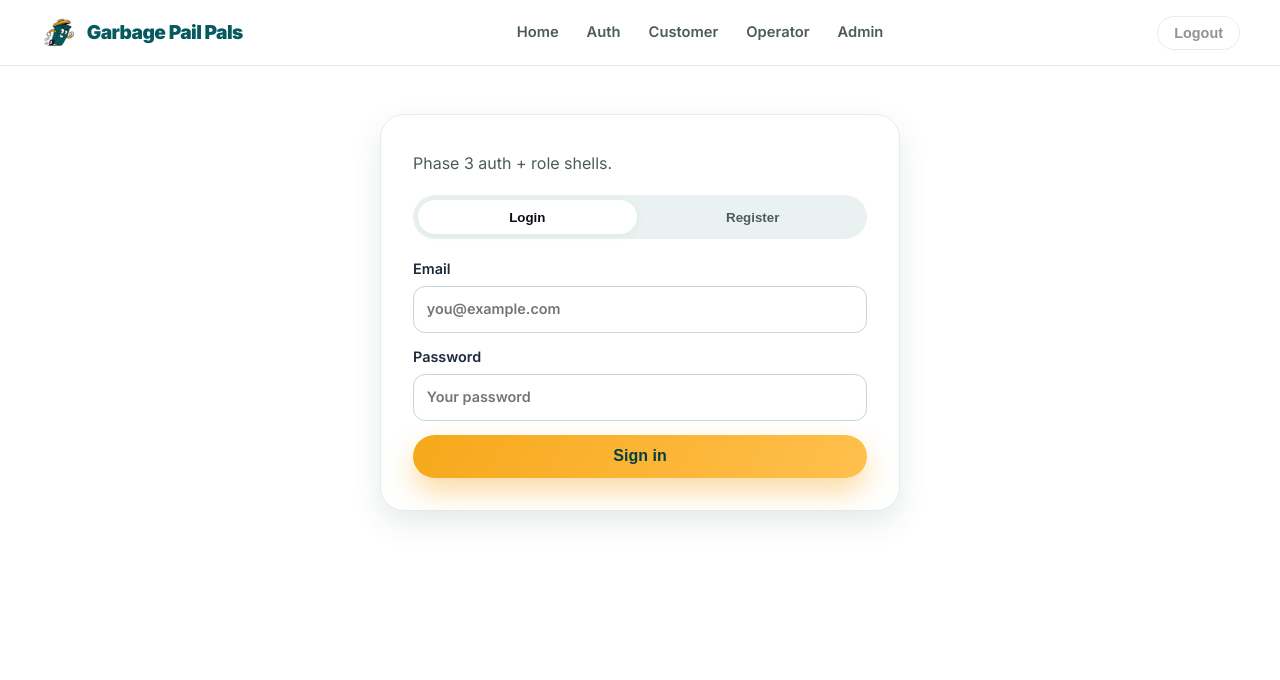
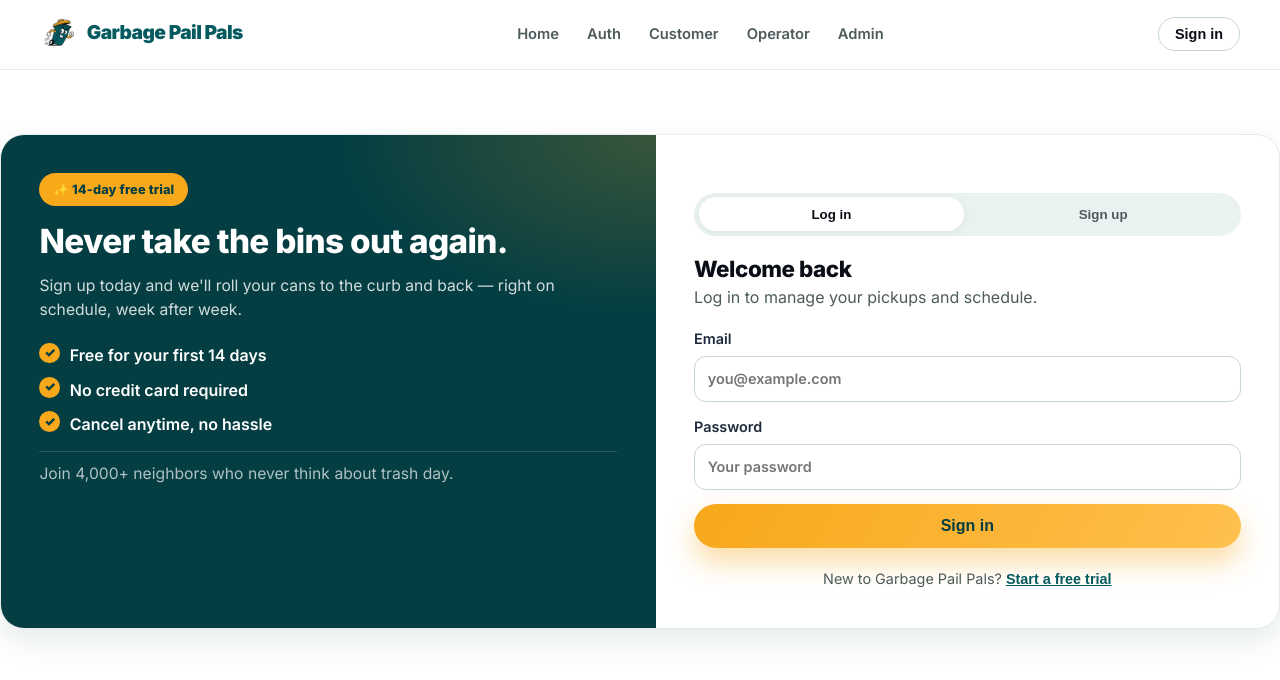
Before and after one commit to auz1111/garbagepailpals, a React (Vite) app in the folder apps/web/: page /auth in a window 1280 px wide. Shown: the top 680 px of the page. Built offline with nearby package versions, Linux system fonts and the light colour scheme; no server answers; a web font is replaced by a local one.

Commit message:
added link to logo antr title

```diff
--- a/apps/web/src/App.tsx
+++ b/apps/web/src/App.tsx
@@ -108,6 +108,16 @@ export function App() {
     navigate("/auth");
   }
 
+  function goToSignUp() {
+    setMode("REGISTER");
+    navigate("/auth");
+  }
+
+  function goToSignIn() {
+    setMode("LOGIN");
+    navigate("/auth");
+  }
+
   const primaryActionPath = isAuthenticated && user ? defaultRouteForRole(user.role) : "/auth";
 
   if (isBootstrapping) {
@@ -126,8 +136,10 @@ export function App() {
       <section className="app-shell">
         <header className="topbar">
           <h1>
-            <img className="brand-logo" src="/logo-96.png" width={96} height={96} alt="Garbage Pail Pals logo" />
+            <Link to="/" className="brand-link" aria-label="Garbage Pail Pals — home">
+              <img className="brand-logo" src="/logo-96.png" width={96} height={96} alt="" aria-hidden="true" />
               Garbage Pail Pals
+            </Link>
           </h1>
           <nav className="nav-links">
             <Link to="/">Home</Link>
@@ -136,9 +148,15 @@ export function App() {
             <Link to="/operator">Operator</Link>
             <Link to="/admin">Admin</Link>
           </nav>
-          <button type="button" onClick={logout} disabled={!isAuthenticated}>
+          {isAuthenticated ? (
+            <button type="button" onClick={logout}>
               Logout
             </button>
+          ) : (
+            <button type="button" onClick={goToSignIn}>
+              Sign in
+            </button>
+          )}
         </header>
 
         <Routes>
@@ -163,11 +181,15 @@ export function App() {
                     Residents and operators stay in sync on one tidy dashboard so nothing slips.
                   </p>
                   <div className="landing-actions">
-                    <button type="button" className="cta-primary" onClick={() => navigate(primaryActionPath)}>
+                    <button
+                      type="button"
+                      className="cta-primary"
+                      onClick={() => (isAuthenticated ? navigate(primaryActionPath) : goToSignUp())}
+                    >
                       {isAuthenticated ? "Go to dashboard" : "Start free trial"}
                     </button>
                     {!isAuthenticated ? (
-                      <button type="button" className="cta-secondary" onClick={() => navigate("/auth")}>
+                      <button type="button" className="cta-secondary" onClick={goToSignIn}>
                         Sign in
                       </button>
                     ) : null}
@@ -270,7 +292,7 @@ export function App() {
                         <li>Curbside roll-out &amp; return</li>
                         <li>Text &amp; email reminders</li>
                       </ul>
-                      <button type="button" className="plan-cta" onClick={() => navigate("/auth")}>
+                      <button type="button" className="plan-cta" onClick={goToSignUp}>
                         Go Starter
                       </button>
                     </article>
@@ -283,7 +305,7 @@ export function App() {
                         <li>Vacation holds &amp; reschedules</li>
                         <li>Priority support</li>
                       </ul>
-                      <button type="button" className="plan-cta" onClick={() => navigate("/auth")}>
+                      <button type="button" className="plan-cta" onClick={goToSignUp}>
                         Start free trial
                       </button>
                     </article>
@@ -296,7 +318,7 @@ export function App() {
                         <li>Operator job assignment</li>
                         <li>Service reports &amp; history</li>
                       </ul>
-                      <button type="button" className="plan-cta" onClick={() => navigate("/auth")}>
+                      <button type="button" className="plan-cta" onClick={goToSignUp}>
                         Go Pro Ops
                       </button>
                     </article>
@@ -323,7 +345,7 @@ export function App() {
                       Create an account and jump straight to your role dashboard in seconds.
                     </p>
                     <div className="landing-actions">
-                      <button type="button" className="cta-primary" onClick={() => navigate("/auth")}>
+                      <button type="button" className="cta-primary" onClick={goToSignUp}>
                         Get started free
                       </button>
                       <a className="cta-link" href="#top">
@@ -346,7 +368,7 @@ export function App() {
                       <a href="#features">Features</a>
                       <a href="#how">How it works</a>
                       <a href="#pricing">Pricing</a>
-                      <Link to="/auth">Sign in</Link>
+                      <Link to="/auth" onClick={() => setMode("LOGIN")}>Sign in</Link>
                     </nav>
                     <small>© {new Date().getFullYear()} Garbage Pail Pals</small>
                   </div>
@@ -357,19 +379,45 @@ export function App() {
           <Route
             path="/auth"
             element={isAuthenticated && user ? <Navigate to={defaultRouteForRole(user.role)} replace /> : (
-              <section className="card">
-                <p className="subtext">Phase 3 auth + role shells.</p>
+              <section className="card auth-card">
+                <aside className="auth-promo">
+                  <span className="trial-badge">✨ 14-day free trial</span>
+                  <h2>Never take the bins out again.</h2>
+                  <p>
+                    Sign up today and we'll roll your cans to the curb and back — right on schedule,
+                    week after week.
+                  </p>
+                  <ul className="trial-perks">
+                    <li>Free for your first 14 days</li>
+                    <li>No credit card required</li>
+                    <li>Cancel anytime, no hassle</li>
+                  </ul>
+                  <p className="auth-promo-foot">
+                    Join 4,000+ neighbors who never think about trash day.
+                  </p>
+                </aside>
+
+                <div className="auth-form-side">
                   <div className="tabs">
                     <button type="button" className={mode === "LOGIN" ? "active" : ""} onClick={() => setMode("LOGIN")}>
-                    Login
+                      Log in
                     </button>
                     <button
                       type="button"
                       className={mode === "REGISTER" ? "active" : ""}
                       onClick={() => setMode("REGISTER")}
                     >
-                    Register
+                      Sign up
                     </button>
+                  </div>
+
+                  <div className="auth-head">
+                    <h3>{mode === "REGISTER" ? "Start your free trial" : "Welcome back"}</h3>
+                    <p className="subtext">
+                      {mode === "REGISTER"
+                        ? "Create your account — it takes less than a minute."
+                        : "Log in to manage your pickups and schedule."}
+                    </p>
                   </div>
 
                   {mode === "REGISTER" ? (
@@ -387,9 +435,16 @@ export function App() {
                         <input {...registerForm.register("password")} type="password" placeholder="At least 8 chars" />
                       </label>
                       <button type="submit" disabled={registerMutation.isPending}>
-                      {registerMutation.isPending ? "Creating account..." : "Create account"}
+                        {registerMutation.isPending ? "Starting your trial..." : "Start my free trial"}
                       </button>
+                      <p className="fineprint">No credit card required · Cancel anytime</p>
                       {registerMutation.isError ? <p className="error">{registerMutation.error.message}</p> : null}
+                      <p className="auth-switch">
+                        Already have an account?{" "}
+                        <button type="button" className="link-inline" onClick={() => setMode("LOGIN")}>
+                          Log in
+                        </button>
+                      </p>
                     </form>
                   ) : (
                     <form onSubmit={loginForm.handleSubmit((values) => loginMutation.mutate(values))}>
@@ -405,8 +460,15 @@ export function App() {
                         {loginMutation.isPending ? "Signing in..." : "Sign in"}
                       </button>
                       {loginMutation.isError ? <p className="error">{loginMutation.error.message}</p> : null}
+                      <p className="auth-switch">
+                        New to Garbage Pail Pals?{" "}
+                        <button type="button" className="link-inline" onClick={() => setMode("REGISTER")}>
+                          Start a free trial
+                        </button>
+                      </p>
                     </form>
                   )}
+                </div>
               </section>
             )}
           />
--- a/apps/web/src/styles.css
+++ b/apps/web/src/styles.css
@@ -119,8 +119,8 @@ a {
   width: 100%;
 }
 
-.app-shell > .card:not(.role-shell),
-.page > .card:not(.role-shell) {
+.app-shell > .card:not(.role-shell):not(.auth-card),
+.page > .card:not(.role-shell):not(.auth-card) {
   width: min(520px, calc(100% - 2rem));
   margin: 3rem auto;
 }
@@ -154,11 +154,19 @@ a {
   font-size: 1.2rem;
   font-weight: 900;
   letter-spacing: -0.03em;
-  display: flex;
+  white-space: nowrap;
+}
+
+.brand-link {
+  display: inline-flex;
   align-items: center;
   gap: 0.55rem;
-  white-space: nowrap;
   color: var(--teal);
+  text-decoration: none;
+}
+
+.brand-link:hover {
+  color: var(--teal-2);
 }
 
 .brand-logo {
@@ -759,6 +767,133 @@ a {
   margin-top: 0;
 }
 
+/* Auth — two-panel marketing card ----------------------------------------- */
+
+.auth-card {
+  width: min(880px, calc(100% - 2rem));
+  margin: clamp(2rem, 6vw, 4rem) auto;
+  padding: 0;
+  overflow: hidden;
+  display: grid;
+  grid-template-columns: 1.05fr 1fr;
+}
+
+.auth-promo {
+  background:
+    radial-gradient(80% 60% at 100% 0%, rgba(247, 168, 27, 0.22) 0%, transparent 60%),
+    var(--teal-deep);
+  color: #fff;
+  padding: clamp(1.6rem, 3vw, 2.4rem);
+  display: flex;
+  flex-direction: column;
+  gap: 0.9rem;
+}
+
+.trial-badge {
+  align-self: flex-start;
+  background: var(--gold);
+  color: var(--teal-deep);
+  font-weight: 800;
+  font-size: 0.8rem;
+  letter-spacing: 0.01em;
+  padding: 0.4rem 0.85rem;
+  border-radius: var(--pill);
+}
+
+.auth-promo h2 {
+  color: #fff;
+  margin: 0.2rem 0 0;
+  font-size: clamp(1.6rem, 2.6vw, 2.1rem);
+  line-height: 1.08;
+}
+
+.auth-promo p {
+  margin: 0;
+  color: rgba(255, 255, 255, 0.82);
+  font-size: 0.98rem;
+}
+
+.trial-perks {
+  list-style: none;
+  margin: 0.4rem 0 0;
+  padding: 0;
+  display: grid;
+  gap: 0.6rem;
+}
+
+.trial-perks li {
+  position: relative;
+  padding-left: 1.9rem;
+  font-weight: 600;
+  color: #fff;
+}
+
+.trial-perks li::before {
+  content: "✓";
+  position: absolute;
+  left: 0;
+  top: -0.05em;
+  width: 1.3rem;
+  height: 1.3rem;
+  display: grid;
+  place-items: center;
+  background: var(--gold);
+  color: var(--teal-deep);
+  border-radius: 999px;
+  font-size: 0.8rem;
+  font-weight: 900;
+}
+
+.auth-promo-foot {
+  margin-top: auto;
+  padding-top: 0.6rem;
+  font-size: 0.85rem;
+  color: rgba(255, 255, 255, 0.68) !important;
+  border-top: 1px solid rgba(255, 255, 255, 0.14);
+}
+
+.auth-form-side {
+  padding: clamp(1.6rem, 3vw, 2.4rem);
+}
+
+.auth-head {
+  margin: 1.3rem 0 1.1rem;
+}
+
+.auth-head h3 {
+  margin: 0 0 0.25rem;
+  font-size: 1.4rem;
+}
+
+.fineprint {
+  margin: 0.1rem 0 0;
+  text-align: center;
+  font-size: 0.82rem;
+  color: var(--slate-2);
+}
+
+.auth-switch {
+  margin: 0.4rem 0 0;
+  text-align: center;
+  font-size: 0.9rem;
+  color: var(--slate);
+}
+
+.link-inline {
+  border: 0;
+  background: transparent;
+  color: var(--teal);
+  font-weight: 700;
+  cursor: pointer;
+  padding: 0;
+  font-size: inherit;
+  text-decoration: underline;
+}
+
+.link-inline:hover {
+  color: var(--teal-2);
+}
+
 h1 {
   margin-top: 0;
 }
@@ -967,4 +1102,9 @@ button[type="submit"]:disabled {
   .nav-links {
     display: none;
   }
+
+  .auth-card {
+    grid-template-columns: 1fr;
+    width: min(460px, calc(100% - 2rem));
+  }
 }
```
Also changed, not shown: 2 other files (tests, documents, lock files or other folders). Lines whose indentation alone changed are shown as unchanged.
